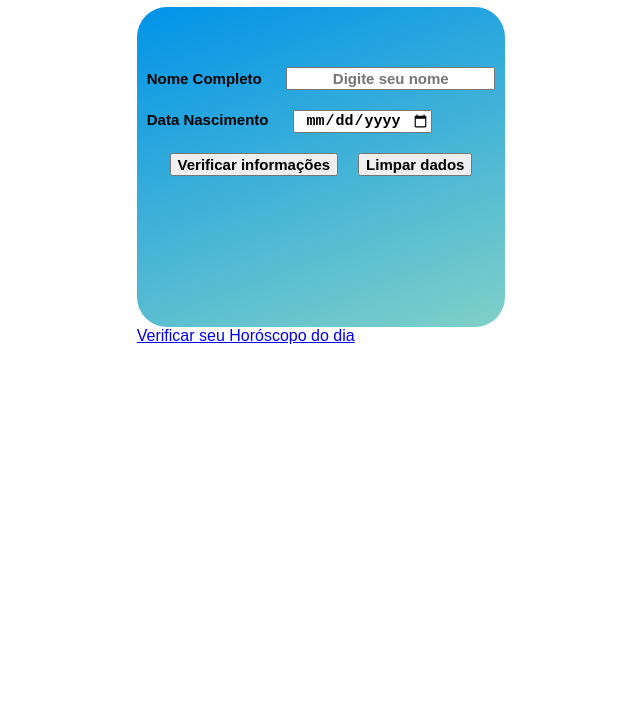
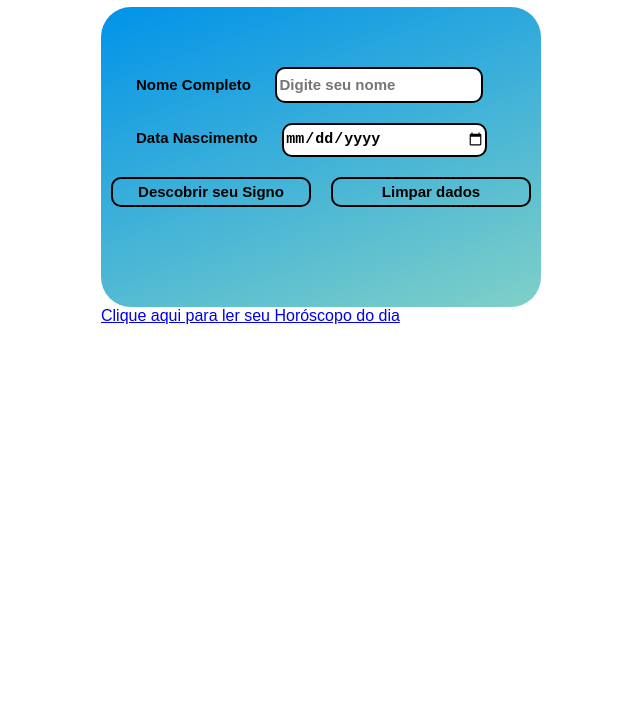
Before and after one commit to FelipeYCastro/Resolu-oDoForumProgramacaoWebAnnhaguera, a plain HTML site: page index.html in a window 1280 px wide. Shown: the part 73-800 px from the top of the page, without its empty margins (319-959 px from the left). Drawn offline with Linux system fonts and the light colour scheme.

Commit message:
commit do fim do dia

```diff
--- a/css/style.css
+++ b/css/style.css
@@ -5,8 +5,9 @@ body {
   font-family: arial;
 }
 :root {
-  --color: #0093e9;
-  --bg-color-form: linear-gradient(160deg, #0093e9 0%, #80d0c7 100%);
+  --color: #7367f0;
+  --bg-color-form: linear-gradient(160deg, #0093e9, #80d0c7);
+  --bg-color-btn: linear-gradient(135deg, #97abff 10%, #123597 100%);
 }
 #container {
   display: flex;
@@ -18,15 +19,14 @@ h1 {
   color: var(--color);
 }
 .formulario {
-  height: 40vh;
+  height: 300px;
   background: var(--bg-color-form);
   border-radius: 30px;
 }
 
 label,
 input {
-  /* display: flex; */
-  text-align: center;
+  width: 200px;
   margin: 10px;
   font-weight: bold;
   font-size: 15px;
@@ -34,6 +34,7 @@ input {
 
 .inputs {
   padding-top: 50px;
+  margin: 0 25px;
 }
 
 .btns {
@@ -41,3 +42,17 @@ input {
   justify-content: center;
   align-items: center;
 }
+input,
+.btn {
+  cursor: pointer;
+  height: 30px;
+  border-radius: 10px;
+  border: solid 2px #000;
+}
+.btn {
+  transition: all 1.5s ease-in-out;
+  background-color: var(--bg-color-btn);
+}
+.btn:hover {
+  background-color: var(--color);
+}
--- a/index.html
+++ b/index.html
@@ -30,15 +30,20 @@
             <br />
           </div>
           <div class="btns">
-            <input type="submit" value="Verificar informações" id="enviar" />
-            <input type="reset" value="Limpar dados" />
+            <input
+              type="submit"
+              class="btn"
+              value="Descobrir seu Signo"
+              id="enviar"
+            />
+            <input type="reset" class="btn" value="Limpar dados" />
             <br />
           </div>
         </form>
         <div class="inserirSigno"></div>
 
-        <a href="https://www.personare.com.br/signos" target="_blank"
-          >Verificar seu Horóscopo do dia</a
+        <a href="https://www.personare.com.br/signos" target="_blank">
+          Clique aqui para ler seu Horóscopo do dia</a
         >
       </div>
     </main>
```
